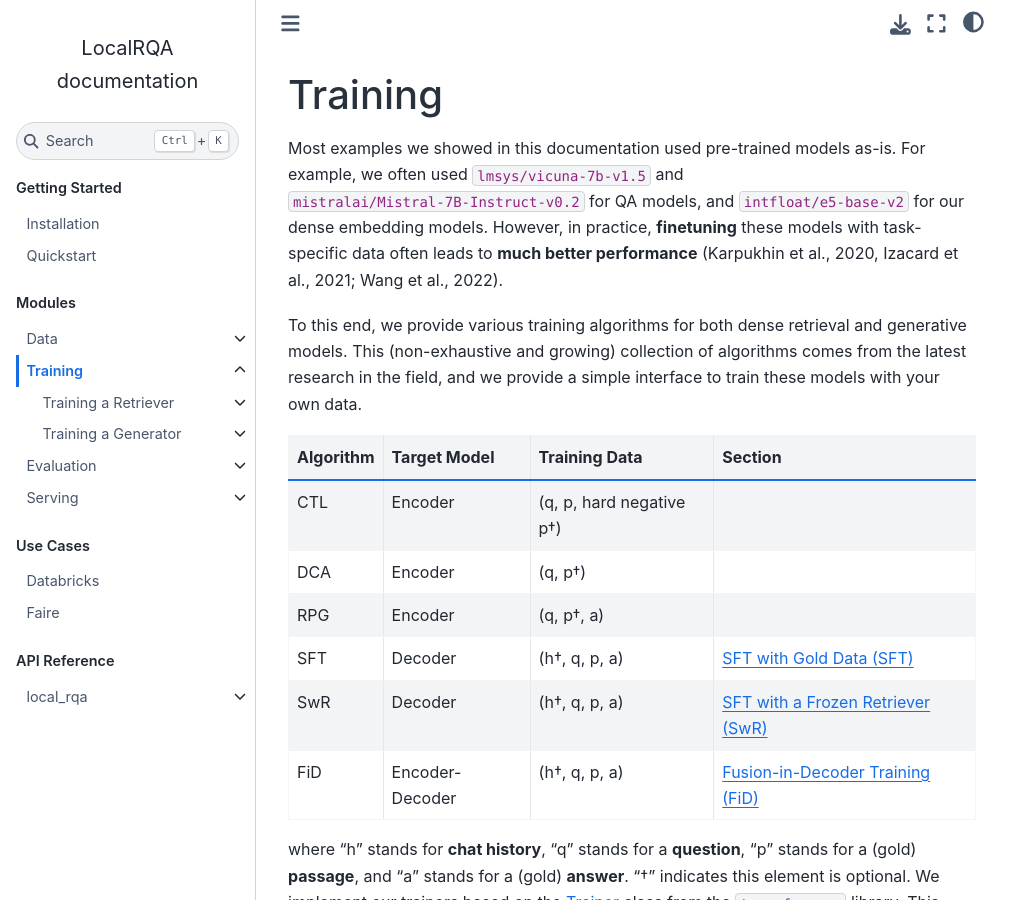
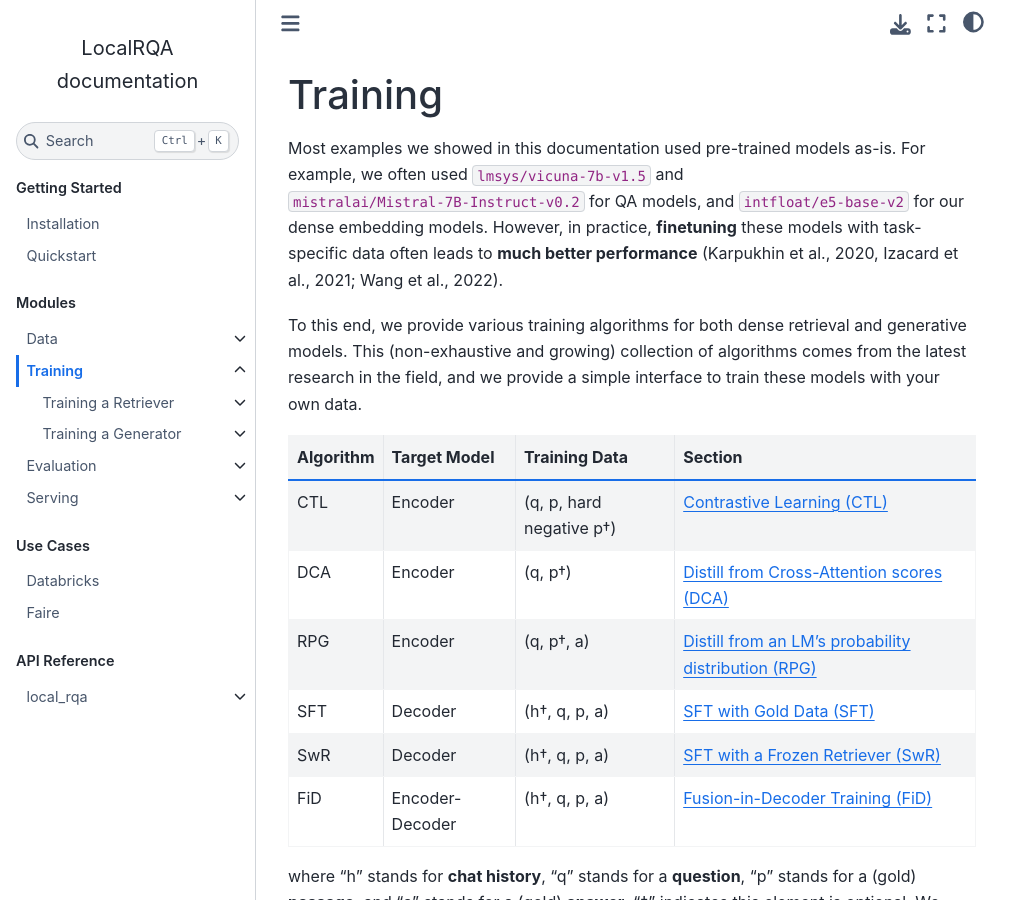
Before and after one commit to jasonyux/LocalRQA, a Sphinx documentation site: the page built from docs/modules/training.rst, in a window 1280 px wide and 900 px high. Shown: the whole window, without its empty margins (0-1031 px from the left). Built offline with Sphinx 7.4.7 and the Sphinx Book theme 1.1.4, drawn with Linux system fonts in a browser that asks for light colours; pages that are not in the unit, such as notebooks, are missing from menus.

Commit message:
update retriever training docs

```diff
--- a/docs/modules/training.rst
+++ b/docs/modules/training.rst
@@ -10,11 +10,11 @@ To this end, we provide various training algorithms for both dense retrieval and
 +-----------+-----------------+--------------------------+-------------------------+
 | Algorithm |  Target Model   |      Training Data       |         Section         |
 +===========+=================+==========================+=========================+
-| CTL       | Encoder         | (q, p, hard negative p†) |                         |
+| CTL       | Encoder         | (q, p, hard negative p†) | :ref:`training-ret-ctl` |
 +-----------+-----------------+--------------------------+-------------------------+
-| DCA       | Encoder         | (q, p†)                  |                         |
+| DCA       | Encoder         | (q, p†)                  | :ref:`training-ret-dca` |
 +-----------+-----------------+--------------------------+-------------------------+
-| RPG       | Encoder         | (q, p†, a)               |                         |
+| RPG       | Encoder         | (q, p†, a)               | :ref:`training-ret-rpg` |
 +-----------+-----------------+--------------------------+-------------------------+
 | SFT       | Decoder         | (h†, q, p, a)            | :ref:`training-gen-sft` |
 +-----------+-----------------+--------------------------+-------------------------+
--- a/docs/modules/training/retriever.rst
+++ b/docs/modules/training/retriever.rst
@@ -7,8 +7,8 @@ Given a user query, a retriever selects *k* most relevant passages from a collec
 LocalRQA implements trainers for encoders that distill from a down-stream LM and trainers that perform contrastive learning using a dataset of *<q,p>* pairs (and optionally hard negative examples):
 
 * :ref:`training-ret-ctl`: finetune the embedding model by using contrastive learning.
+* :ref:`training-ret-dca`: distill from cross-attention scores of an encoder-decoder model.
 * :ref:`training-ret-rpg`: distill from an LM's probability distribution.
-* :ref:`training-ret-dca`: distill from cross-attention scores of an encoder-decoder model.
 
 At a high level, we provide ready-to-use training scripts for each algorithm above. These scripts allow you to specify the training data, model, and other hyperparameters in a single command line. For instance, with CTL training:
 
@@ -46,5 +46,5 @@ For more details on each training algorithm/script, please refer to their respec
    :hidden:
 
    retriever/ctl.rst
+   retriever/dca.rst
    retriever/rpg.rst
-   retriever/dca.rst
```
